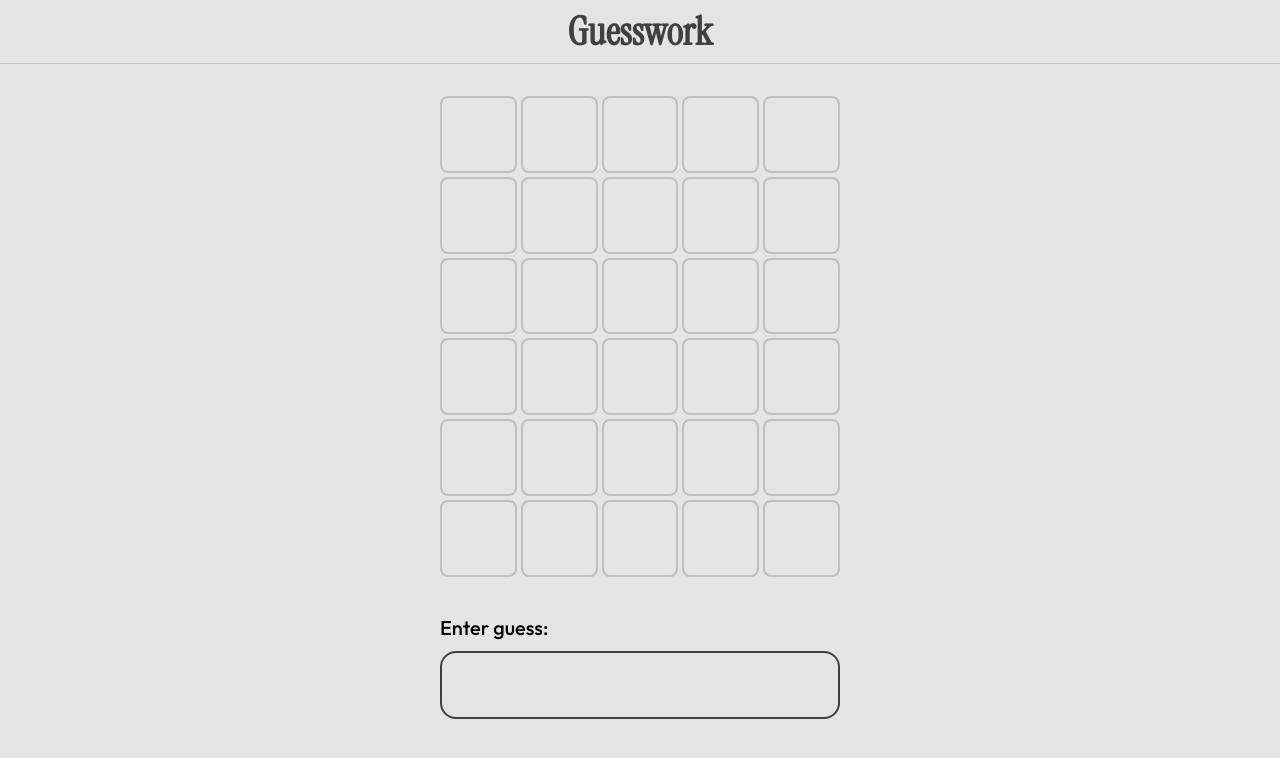
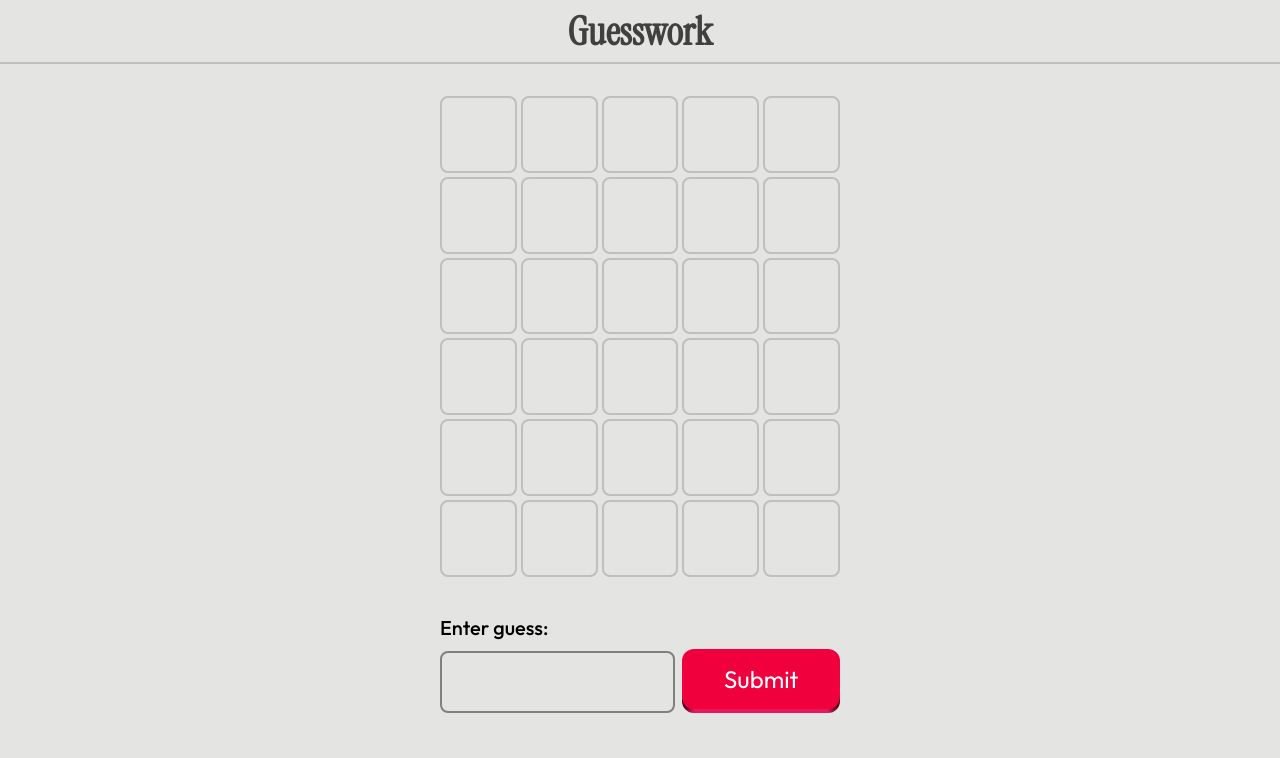
Before and after one commit to pravinkori/guesswork, a React (Vite) app: page / in a window 1280 px wide. Shown: the top 758 px of the page. Built offline with nearby package versions, Linux system fonts and the light colour scheme.

Commit message:
feat: Update color variables and add input hover color
- Modified color variables in styles.css for warning and input-hover to improve visual consistency and user experience.
- Added a new color variable for input hover state to enhance input interactivity.

```diff
--- a/src/components/GuessInput/GuessInput.jsx
+++ b/src/components/GuessInput/GuessInput.jsx
@@ -1,4 +1,5 @@
 import { useState } from "react";
+import Button from "../Button";
 
 function GuessInput({ gameStatus, handleSubmitGuess }) {
   const [userInputGuess, setUserInputGuess] = useState("");
@@ -20,6 +21,7 @@ function GuessInput({ gameStatus, handleSubmitGuess }) {
   return (
     <form className="guess-input-wrapper" onSubmit={handleSubmit}>
       <label htmlFor="guess-input">Enter guess:</label>
+      <div className="guess-input">
         <input
           required
           disabled={gameStatus !== "running"}
@@ -33,6 +35,10 @@ function GuessInput({ gameStatus, handleSubmitGuess }) {
             setUserInputGuess(nextGuess);
           }}
         />
+        <Button disabled={gameStatus !== "running"} onClick={handleSubmit}>
+          Submit
+        </Button>
+      </div>
     </form>
   );
 }
--- a/src/styles.css
+++ b/src/styles.css
@@ -8,7 +8,8 @@ html {
 
   --color-background: hsl(60, 3%, 89%);
   --color-success: hsl(150deg 70% 30%);
-  --color-warning: hsl(50deg 100% 30%);
+  --color-warning: hsl(35deg, 70%, 55%);
+  --color-input-hover: hsl(221, 72%, 54%);
   --color-error: hsl(0deg 70% 45%);
   --color-gray-100: hsl(0deg 0% 10%);
   --color-gray-300: hsl(0deg 0% 25%);
@@ -18,6 +19,15 @@ html {
 
   --font-family-heading: "Instrument Serif", serif;
   --font-family-body: "Outfit", sans-serif;
+
+  --shadow-color: 60deg 2% 56%;
+  --shadow-elevation-low: 0.3px 0.5px 0.7px hsl(var(--shadow-color) / 0.34),
+    0.4px 0.8px 1px -1.2px hsl(var(--shadow-color) / 0.34),
+    1px 2px 2.5px -2.5px hsl(var(--shadow-color) / 0.34);
+  --shadow-elevation-medium: 0.3px 0.5px 0.7px hsl(var(--shadow-color) / 0.36),
+    0.8px 1.6px 2px -0.8px hsl(var(--shadow-color) / 0.36),
+    2.1px 4.1px 5.2px -1.7px hsl(var(--shadow-color) / 0.36),
+    5px 10px 12.6px -2.5px hsl(var(--shadow-color) / 0.36);
 }
 
 /*
@@ -53,8 +63,9 @@ button {
 header {
   display: flex;
   height: var(--header-height);
-  border-bottom: 1px solid var(--color-gray-700);
+  border-bottom: 2px solid var(--color-gray-700);
   color: var(--color-gray-300);
+  /* box-shadow: var(--shadow-elevation-medium); */
 }
 
 .title {
@@ -156,6 +167,13 @@ h1 {
   height: 6.75rem;
 }
 
+.guess-input {
+  display: flex;
+  flex-direction: row;
+  gap: 7px;
+  align-items: flex-end;
+}
+
 .guess-input-wrapper label {
   font-size: 1.25rem;
   font-weight: 500;
@@ -164,12 +182,22 @@ h1 {
 .guess-input-wrapper input {
   display: block;
   width: 100%;
-  font-size: 2rem;
-  border: 2px solid var(--color-gray-300);
-  border-radius: 1rem;
+  font-size: 1.75rem;
+  border: 2px solid var(--color-gray-500);
+  border-radius: 8px;
   padding: 8px 16px;
   outline-offset: 4px;
-  background: transparent;
+  background: var(--color-background);
+  transition: border-color 0.3s ease;
+}
+
+input:hover,
+input:focus-visible {
+  border-color: var(--color-input-hover);
+}
+
+input:disabled {
+  border: 2px solid var(--color-gray-500);
 }
 
 .banner {
```
Lines whose indentation alone changed are shown as unchanged.
